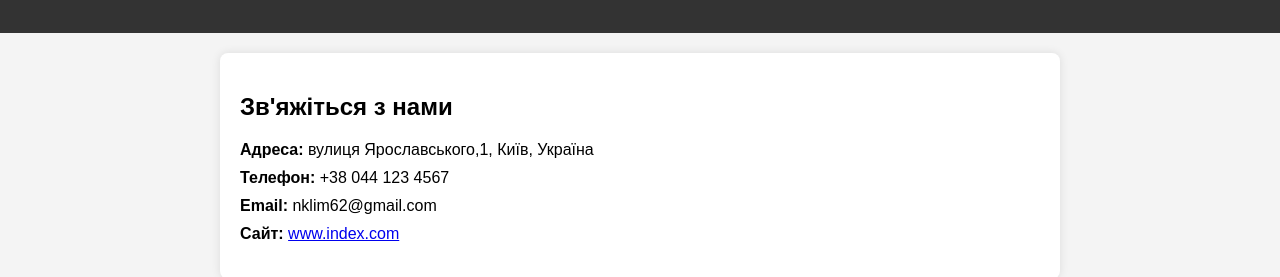
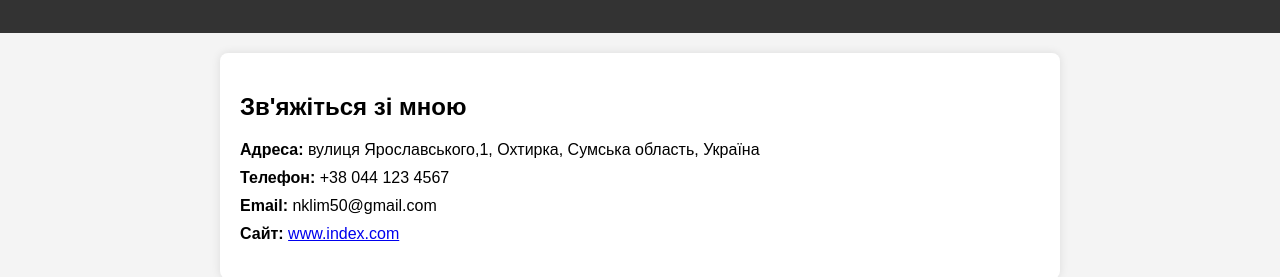
Before and after one commit to nklim62/HTML-page, a plain HTML site: page Pages/contact.html in a window 1280 px wide. Shown: the part 67-344 px from the top of the page. Drawn offline with Linux system fonts and the light colour scheme.

Commit message:
Update contact.html

```diff
--- a/Pages/contact.html
+++ b/Pages/contact.html
@@ -46,11 +46,11 @@
     </header>
 
     <div class="container">
-        <h2>Зв'яжіться з нами</h2>
+        <h2>Зв'яжіться зі мною </h2>
         <ul class="contact-info">
-            <li><strong>Адреса:</strong> вулиця Ярославського,1, Київ, Україна</li>
+            <li><strong>Адреса:</strong> вулиця Ярославського,1, Охтирка, Сумська область, Україна</li>
             <li><strong>Телефон:</strong> +38 044 123 4567</li>
-            <li><strong>Email:</strong> nklim62@gmail.com</li>
+            <li><strong>Email:</strong> nklim50@gmail.com</li>
             <li><strong>Сайт:</strong> <a href="C:\Users\nklim\OneDrive - Chevron\DESKTOP\git_rep\HTML\index.html" target="_blank">www.index.com</a></li>
         </ul>
     </div>
```
